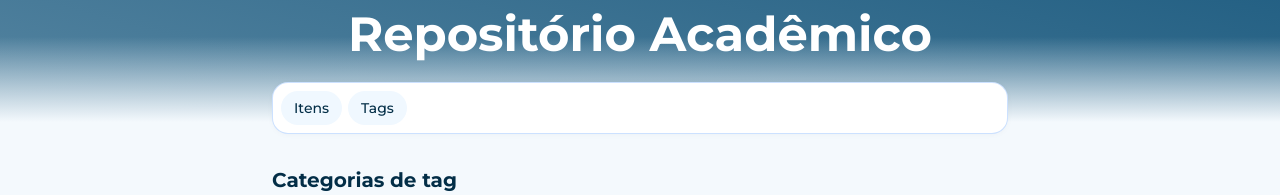
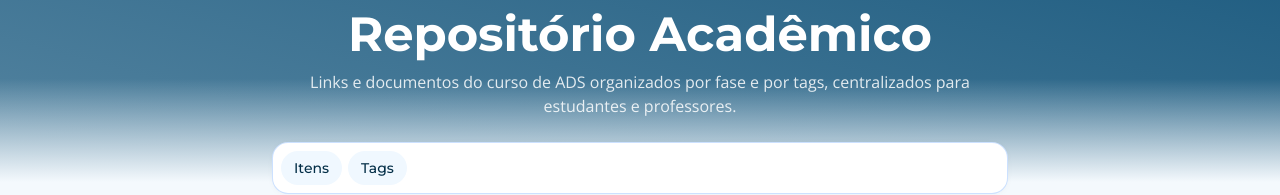
Before and after one commit to pedrobellezia/repositorio-ads-nuxt, a Nuxt app: page /admin/categories in a window 1280 px wide. Shown: the part 162-357 px from the top of the page. Built offline with nearby package versions, Linux system fonts and the light colour scheme; no server answers; the database is empty.

Commit message:
style: adiciona subtitulo que faltava no header do admin
Home tinha o paragrafo descritivo abaixo do titulo, admin nao.

```diff
--- a/app/layouts/admin.vue
+++ b/app/layouts/admin.vue
@@ -52,6 +52,10 @@ function navLinkClass(path: string) {
         <h1 class="font-heading text-4xl font-bold sm:text-5xl">
           Repositório Acadêmico
         </h1>
+        <p class="max-w-2xl text-sm text-white/85 sm:text-base">
+          Links e documentos do curso de ADS organizados por fase e por
+          tags, centralizados para estudantes e professores.
+        </p>
       </div>
     </header>
 
```
